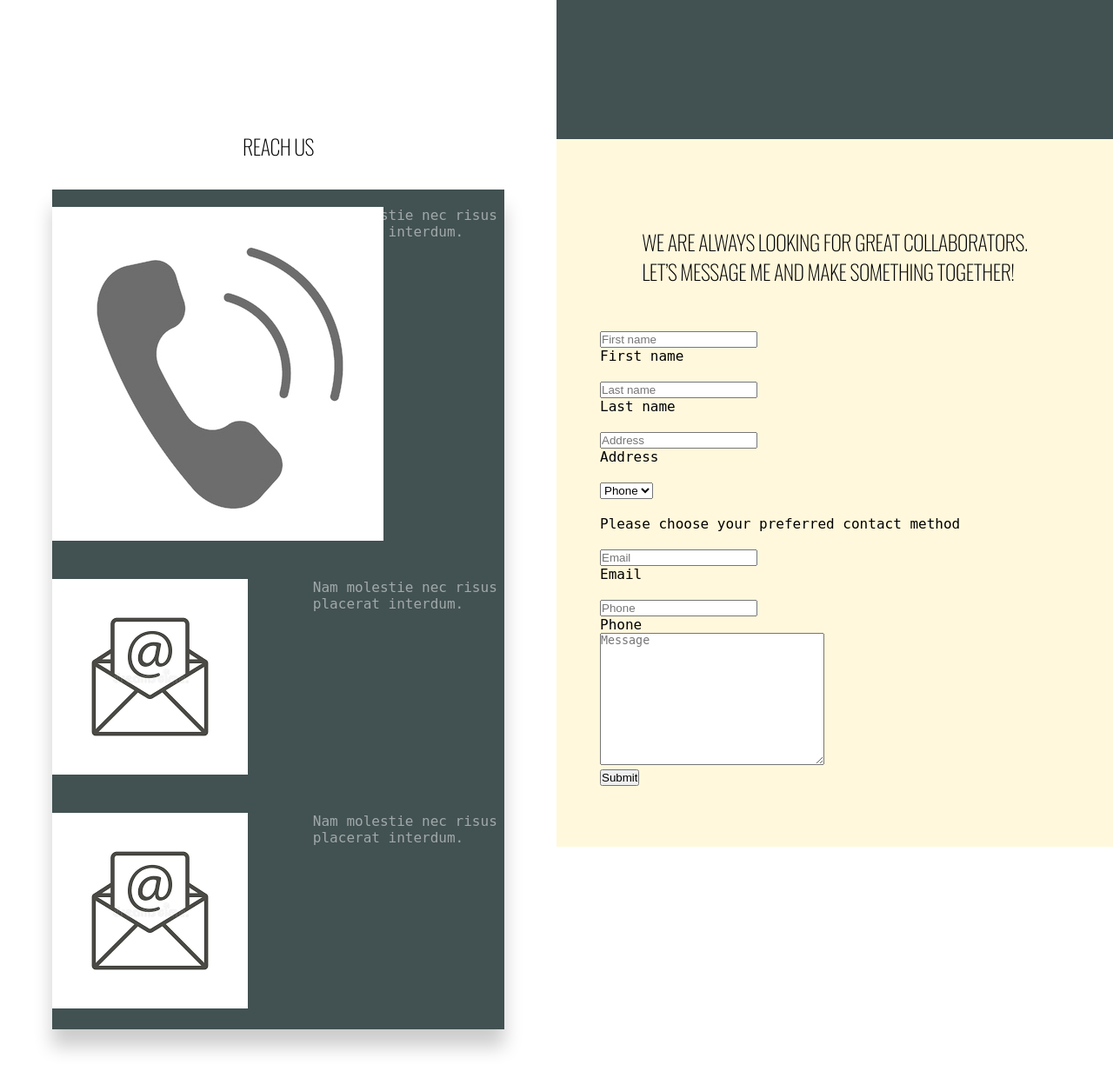
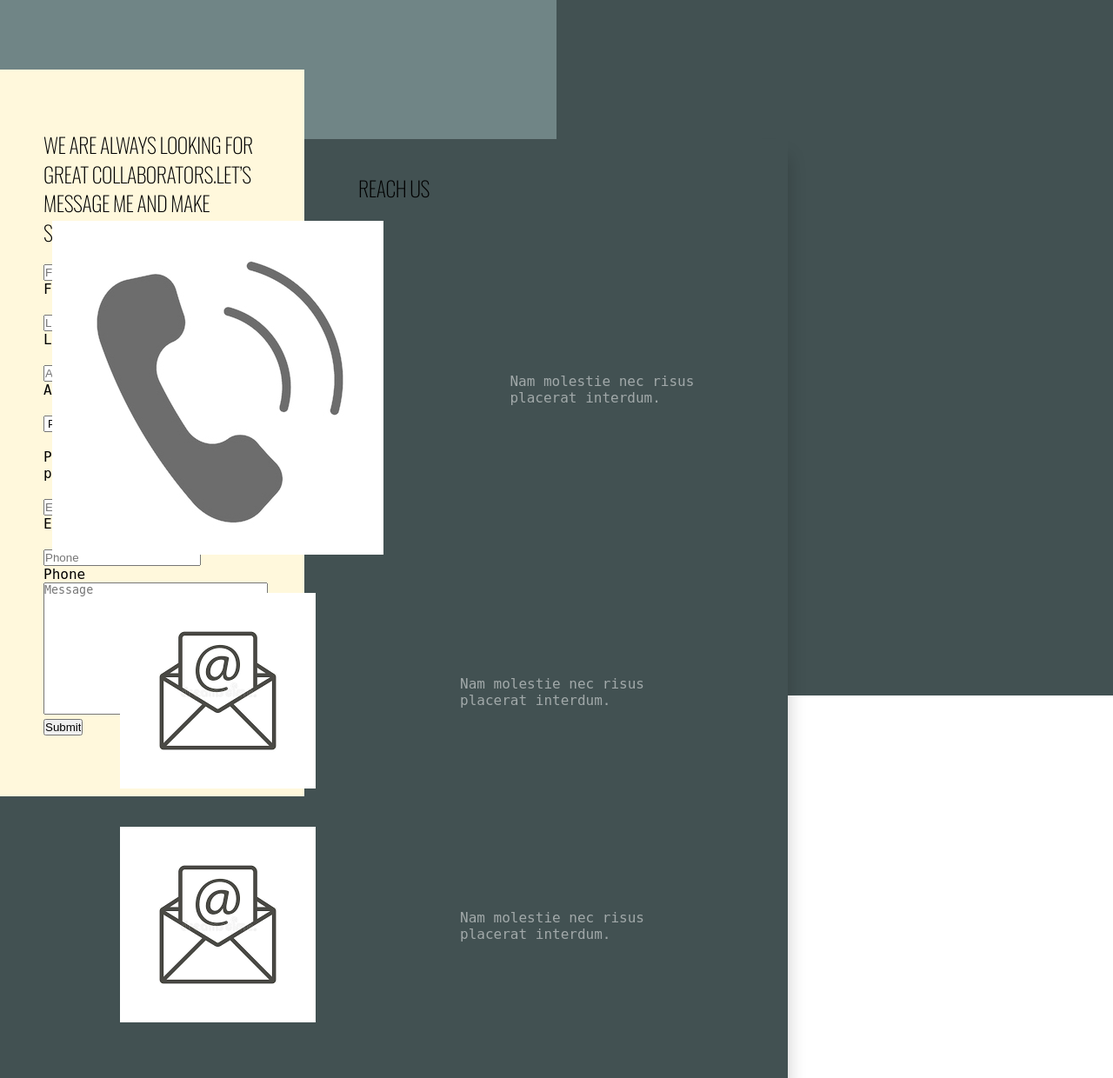
Before and after one commit to nhatquan0312/Web_Programming, a PHP site: page /contact.html in a window 1280 px wide. Shown: the part 80-1320 px from the top of the page at 87% size. Before the commit the page ends 1291 px from the top, so only its background shows below. Run offline with PHP 8.4, Linux system fonts and the light colour scheme.

Commit message:
add changes to contact

```diff
--- a/contact.css
+++ b/contact.css
@@ -1,7 +1,8 @@
 
-body{
+body {
 
     font-family: 'Ubuntu Mono', monospace;
+
 }
 .intro
 {
@@ -17,8 +18,16 @@ body{
     color: #000000;
     margin: 4vh;
     z-index: 1;
+    margin: 0;
+
 }
-
+main {
+    background: rgb(112, 133, 134);
+    position: relative;
+    align-items: center;
+    justify-content: center;
+    min-height: 100vh;
+}
 
 main .container {
     position: relative;
@@ -27,73 +36,72 @@ main .container {
     display: flex;
     z-index: 1000;
 }
+
  main::before {
      content: "";
      position: absolute;
      right:0;
-     top: 10vh;
+     top: 0;
      width: 50%;
      min-height: 100%;
      background-color: rgb(66, 81, 82);
 }
 
-main .container .contactform {
+main .container .contactform
+{
     position: absolute;
-    top: 20vh;
-    min-width: 50%;
-    min-height: 100%;
-    left:50%;
+    top: 10vh;
+    width: calc(100% - 150px);
+    min-height: 70%;
     padding: 70px 50px;
     background: cornsilk;
+    z-index: 1;
+    width: 350px;
 }
-
-
 
 main .container .contactinfo {
     position: absolute;
-    min-width: 50%;
-    min-height: 100%;
-    top: 10vh;
+
+    top:20vh;
     left:0;
-    width: 350px;
-    height: calc (100 - 20vh);
-    z-index: 1;
+    box-shadow: 0 20px 20px rgba(0, 0, 0, 0.2);
     padding: 40px;
     display: flex;
     flex-direction: column;
     justify-content: space-between;
     align-items: center;
-
+    background:  rgb(66, 81, 82);
 
 }
-main .container .contactinfo ul{
+
+main .container .contactinfo-ul{
     position: relative;
     margin: 0 20px;
     display: flex;
     flex-direction: column;
     align-items: center;
     justify-content: flex-start;
-    background-color:  rgb(66, 81, 82);
-    box-shadow: 0 20px 20px rgba(0, 0, 0, 0.2);
+
 }
 
-main .container .contactinfo ul li{
+main .container .contactinfo .contactinfo-ul li{
     position: relative;
     margin: 20px 0;
     color:white;
     cursor: pointer;
     display: flex;
-    align-items: flex-start;
+    align-items: center;
+    z-index: 1000;
 }
 
-main .container .contactinfo ul li span:nth-child(1)
+main .container .contactinfo .contactinfo-ul li span:nth-child(1)
 {
     width: 100%;
     min-width: 32px;
 }
 
 
-main .container .contactinfo ul li span:nth-child(2)
+main .container .contactinfo .contactinfo-ul li span:nth-child(2)
 {
     color: white;
     font-weight: 300;
@@ -101,18 +109,18 @@ main .container .contactinfo ul li span:nth-child(2)
     opacity: 0.5;
 }
 
-main .container .contactinfo ul li:hover span:nth-child(1) img,
-main .container .contactinfo ul li:hover span:nth-child(2)
+main .container .contactinfo .contactinfo-ul li:hover span:nth-child(1) img,
+main .container .contactinfo .contactinfo-ul li:hover span:nth-child(2)
 {
     opacity:1
 }
 
-main .container .contactinfo ul li span:nth-child(3)
+main .container .contactinfo .contactinfo-ul li span:nth-child(3)
 {
     width: 100%;
     min-width: 32px;
 }
-main .container .contactinfo ul li span:nth-child(3) img
+main .container .contactinfo .contactinfo-ul li span:nth-child(3) img
 {
     filter:invert(1);
     max-width: 100%;
--- a/contact.html
+++ b/contact.html
@@ -41,9 +41,15 @@
                 </nav>
 
     </header>
-<main>
+
+    <main>
+
+
+
+        </div>
 
     <div class="container">
+
         <div class="contactinfo">
             <h1 class="intro">REACH US</h1>
             <ul class="contactinfo-ul">
@@ -64,8 +70,7 @@
 
 
         <div class="contactform">
-            <p class="intro">WE ARE ALWAYS LOOKING FOR GREAT COLLABORATORS. <br> LET’S MESSAGE ME AND MAKE SOMETHING TOGETHER!
-            </p>
+            <p class="intro">WE ARE ALWAYS LOOKING FOR GREAT COLLABORATORS.LET’S MESSAGE ME AND MAKE SOMETHING TOGETHER!</p>
                 <form action=" ">
                 <div class="inputbox w50">
                     <label for="fname"></label><br>
```
Also changed, not shown: code.txt (+37 -0 lines).
